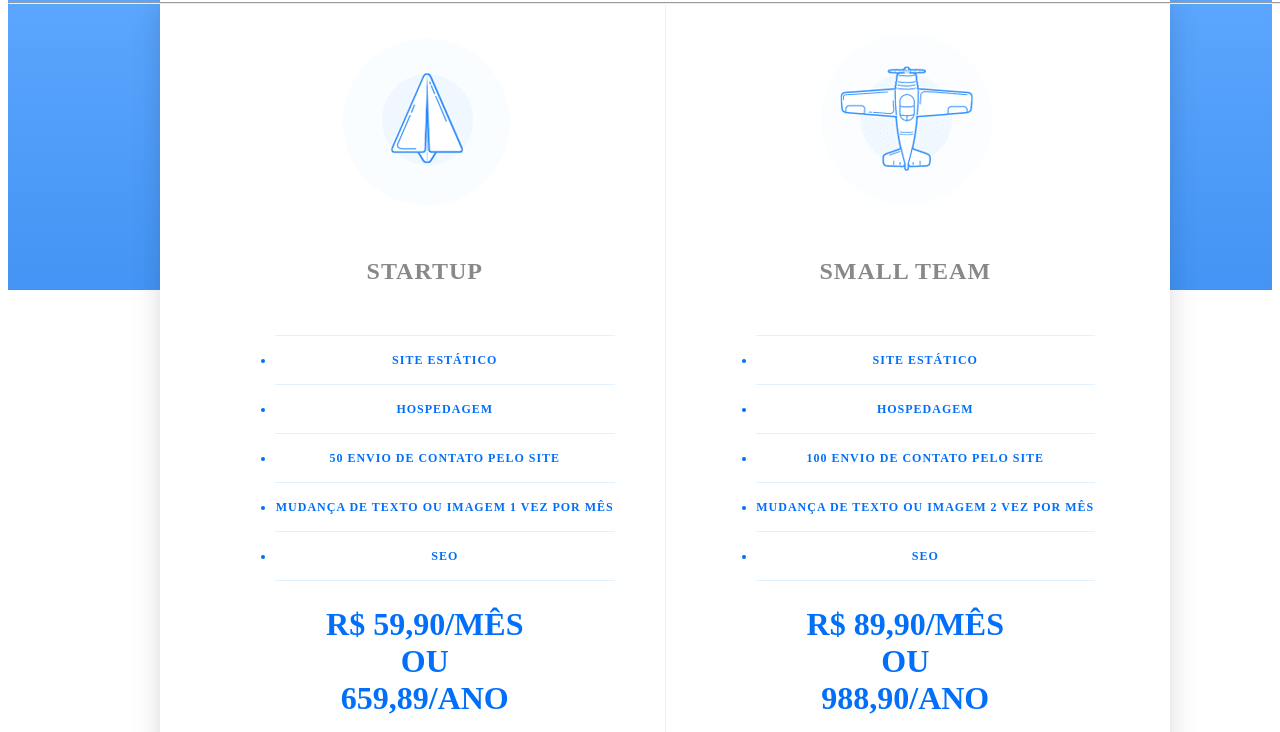
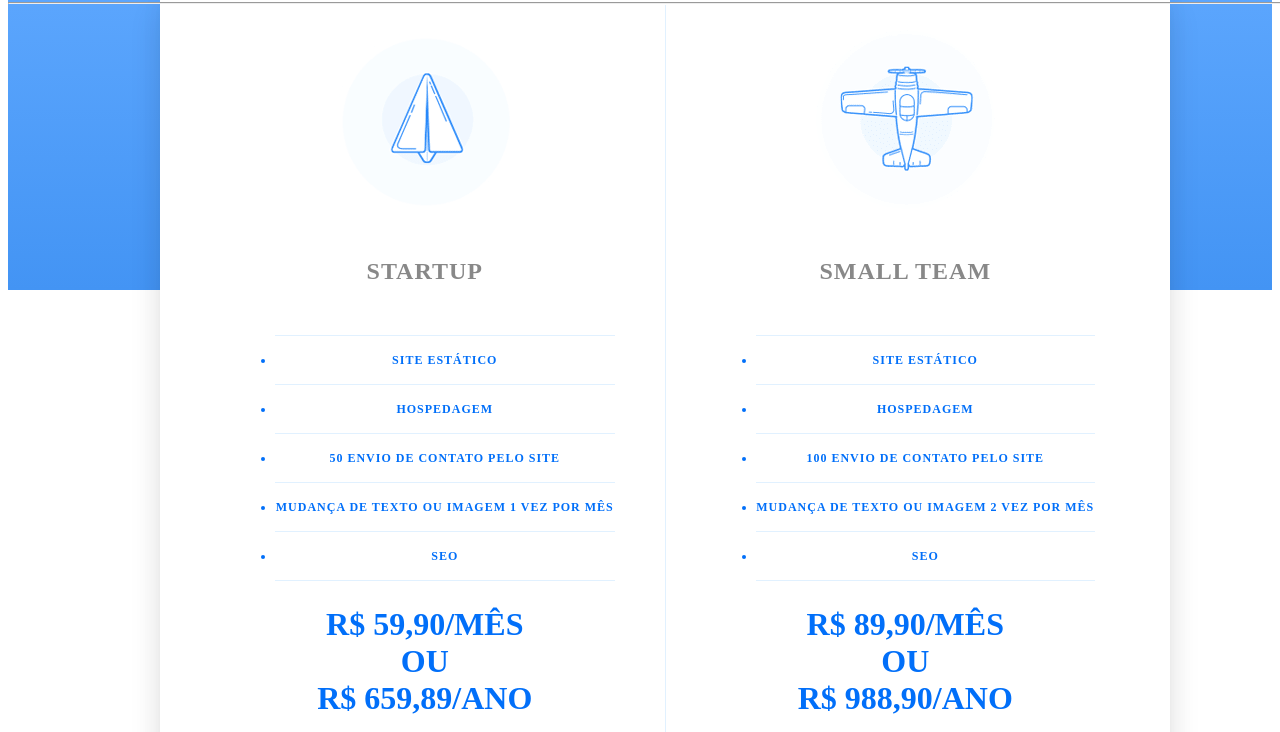
Before and after one commit to orivelton/orivelton.com, a Gatsby site: page /plans in a window 1280 px wide. Shown: the part 68-800 px from the top of the page. Built offline with nearby package versions, Linux system fonts and the light colour scheme; Gatsby itself is replaced by a stand-in of ours.

Commit message:
fix: added R$ on price

```diff
--- a/src/pages/plans.js
+++ b/src/pages/plans.js
@@ -25,7 +25,7 @@ const Plans = ({ data, location }) => {
 
               <li className="pricing-features-item">SEO</li>
             </ul>
-            <span className="pricing-price">R$ 59,90/mês <br /> ou <br />659,89/ano</span>
+            <span className="pricing-price">R$ 59,90/mês <br /> ou <br />R$ 659,89/ano</span>
             <strong>
               <Link to="/contact" className="pricing-button is-featured" title="Got to Blog page">Solicitar</Link>
             </strong>
@@ -42,7 +42,7 @@ const Plans = ({ data, location }) => {
 
               <li className="pricing-features-item">SEO</li>
             </ul>
-            <span className="pricing-price">R$ 89,90/mês <br /> ou <br />988,90/ano</span>
+            <span className="pricing-price">R$ 89,90/mês <br /> ou <br />R$ 988,90/ano</span>
             <strong>
               <Link to="/contact" className="pricing-button is-featured" title="Got to Blog page">Solicitar</Link>
             </strong>
```
